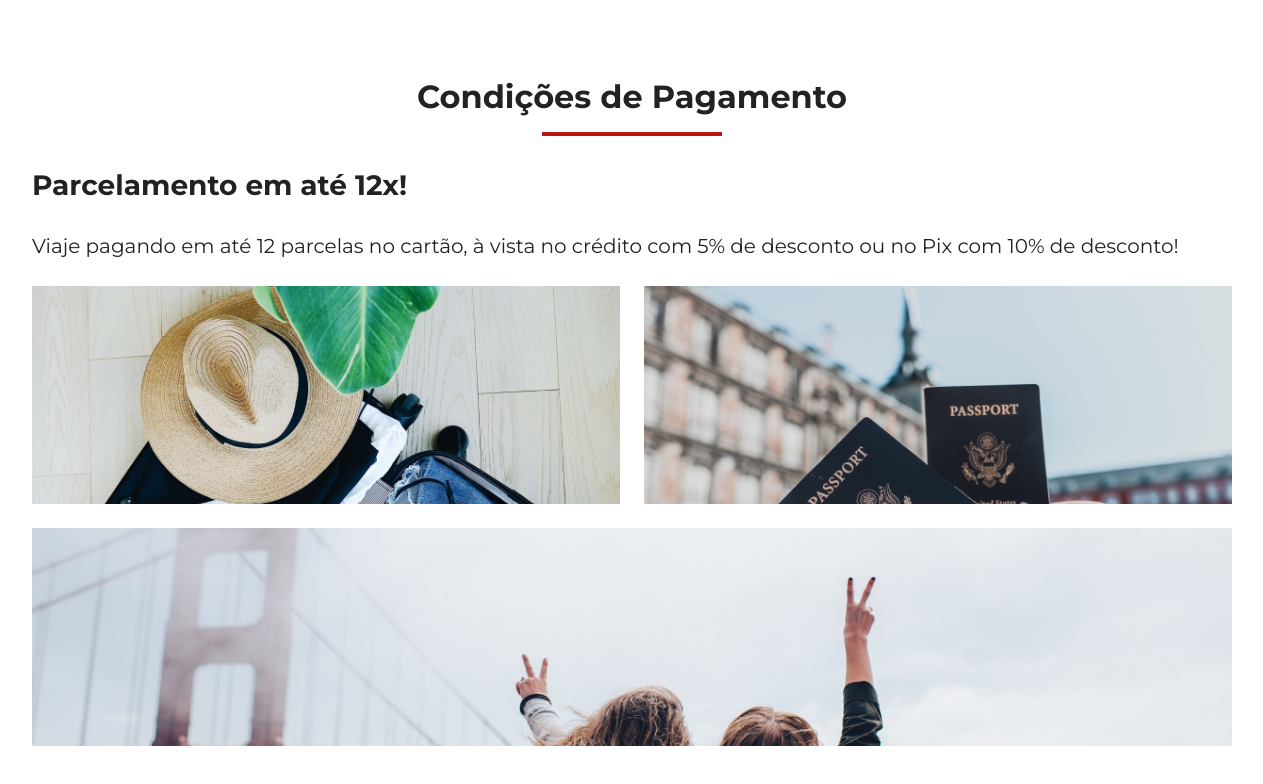
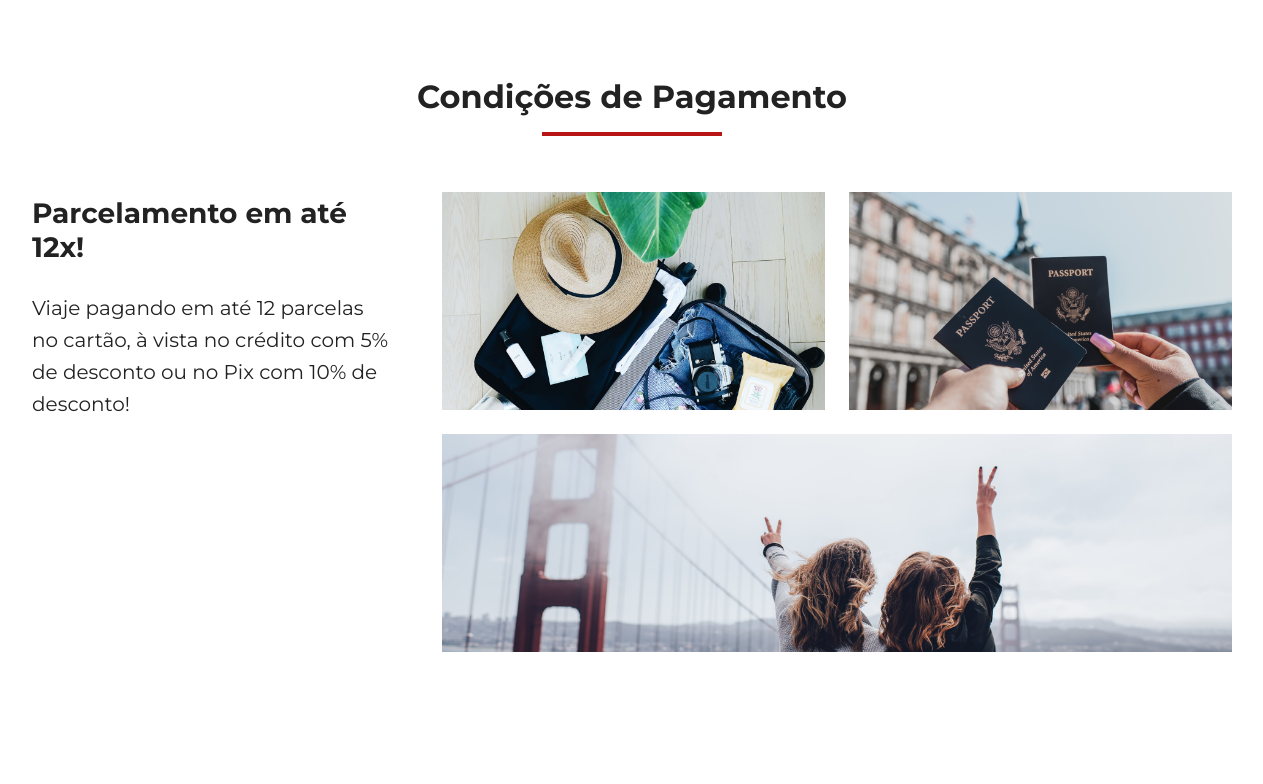
Before and after one commit to JaquelineSSouz/jornada-viagens, a plain HTML site: page index.html in a window 1536 px wide. Shown: the part 3198-3982 px from the top of the page, without its empty margins (136-1399 px from the left). After the commit the page ends 3938 px from the top, so only its background shows below. Drawn offline with Linux system fonts and the light colour scheme.

Commit message:
Adaptacao de payments para telas de tablet e desktop

```diff
--- a/css/payments.css
+++ b/css/payments.css
@@ -4,35 +4,49 @@
   gap: 24px;
   height: 460px; /*altura total das 3 imgs juntas, da galeria*/
   margin-top: 24px;
+  width: 100%;
 }
 
-.payments .image-gallery .image.first {
+.payments .content-container .image-gallery .image.first {
   background: url(../img/gallery1-mobile.png) no-repeat;
   background-size: cover;
 }
-.payments .image-gallery .image.second {
+.payments .content-container .image-gallery .image.second {
   background: url(../img/gallery2-mobile.png) no-repeat;
   background-size: cover;
 }
-.payments .image-gallery .image.thirdy {
+.payments .content-container .image-gallery .image.thirdy {
   background: url(../img/gallery3-mobile.png) no-repeat;
   background-size: cover;
 }
-.payments .image-gallery .image.colspan-2 {
+.payments .content-container .image-gallery .image.colspan-2 {
   grid-column: span 2;
 }
 
 @media screen and (min-width: 768px) {
-  .payments .image-gallery .image.first {
+  .payments .content-container .image-gallery .image.first {
     background: url(../img/gallery1-tablet.png) no-repeat;
     background-size: cover;
   }
-  .payments .image-gallery .image.second {
+  .payments .content-container .image-gallery .image.second {
     background: url(../img/gallery2-tablet.png) no-repeat;
     background-size: cover;
   }
-  .payments .image-gallery .image.thirdy {
+  .payments .content-container .image-gallery .image.thirdy {
     background: url(../img/gallery3-tablet.png) no-repeat;
     background-size: cover;
   }
 }
+
+@media screen and (min-width: 1440px) {
+  .payments .content-container {
+    display: flex;
+    justify-content: space-between;
+  }
+  .payments .content-container .text-content {
+    width: 360px;
+  }
+  .payments .content-container .image-gallery {
+    width: 790px;
+  }
+}
```
